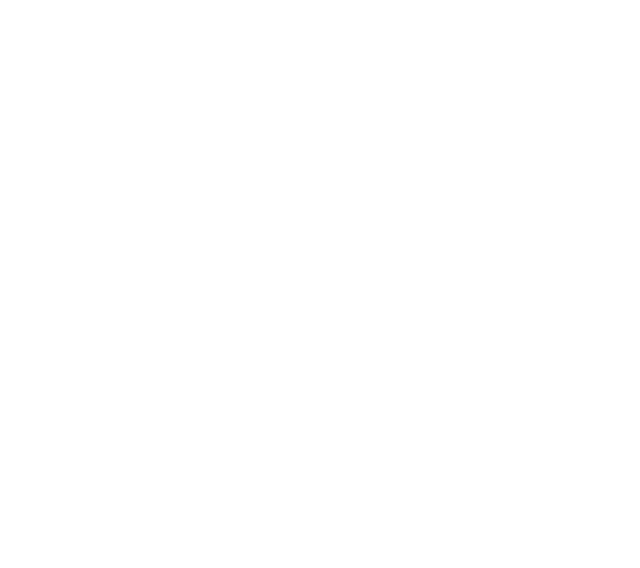
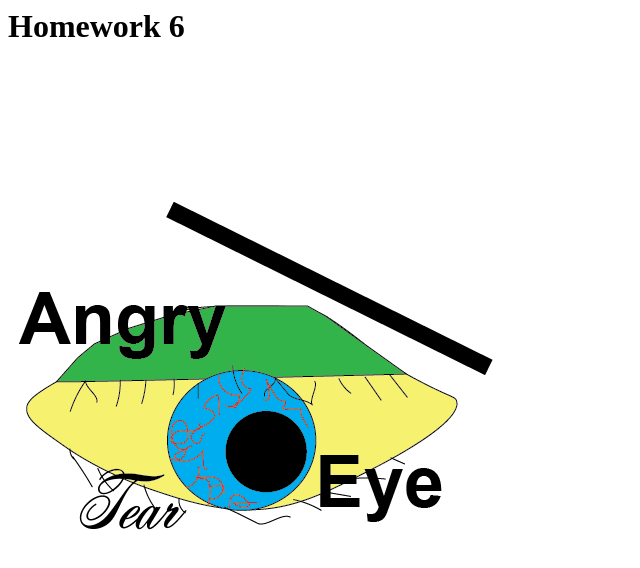
Before and after one commit to kaiwinston/Homework-6, a plain HTML site: page index.html in a window 1280 px wide. Shown: the whole page, without its empty margins (0-640 px from the left). Drawn offline with Linux system fonts and the light colour scheme.

Commit message:
Update index.html

```diff
--- a/index.html
+++ b/index.html
@@ -1,5 +1,9 @@
 <html>
 <head>
 <title>Homework 6</title>
+<h1>Homework 6</h1>
+<body>
+<img src="angryeye.png"
+</body>
 </head>
 </html>
```
